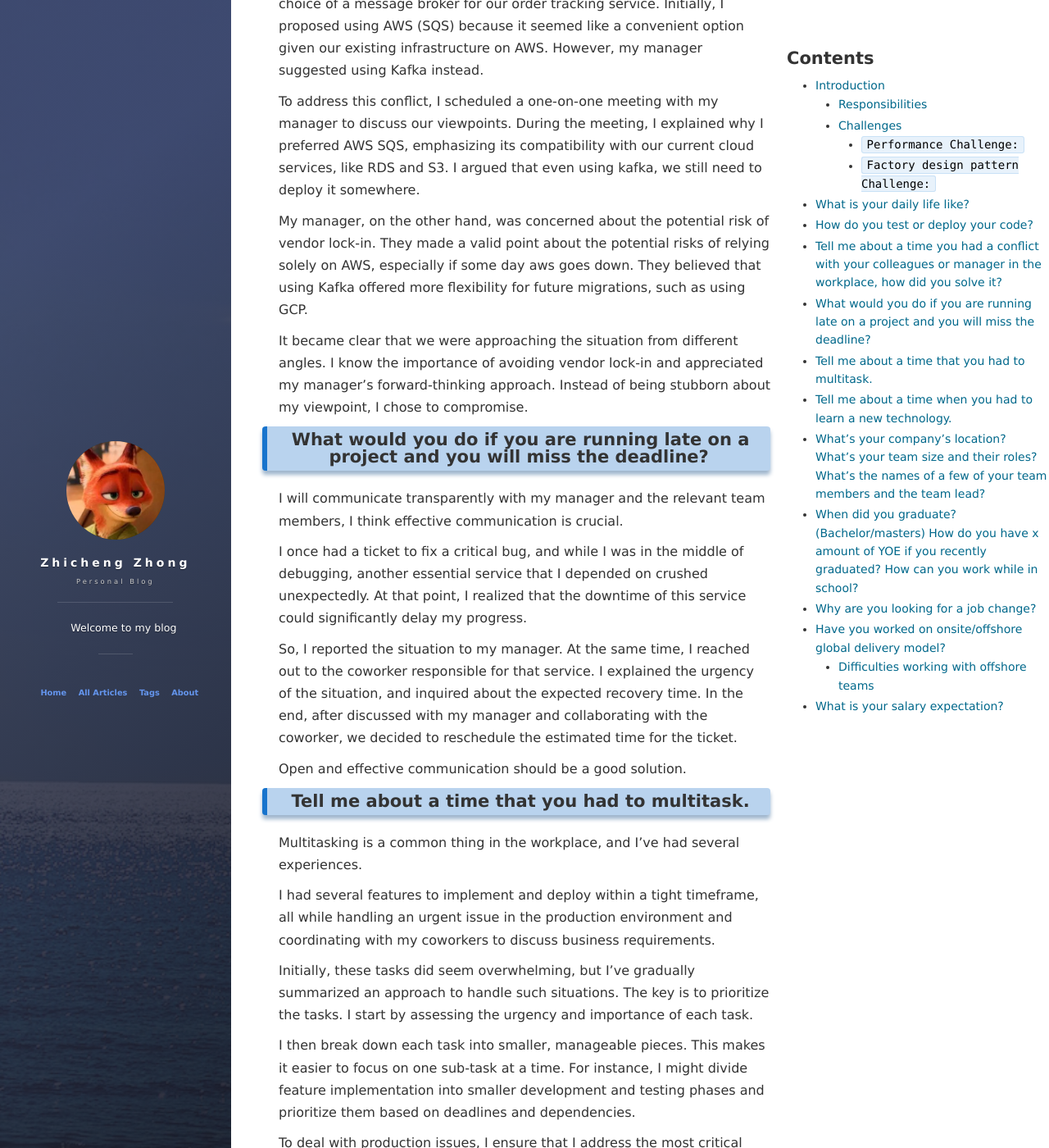
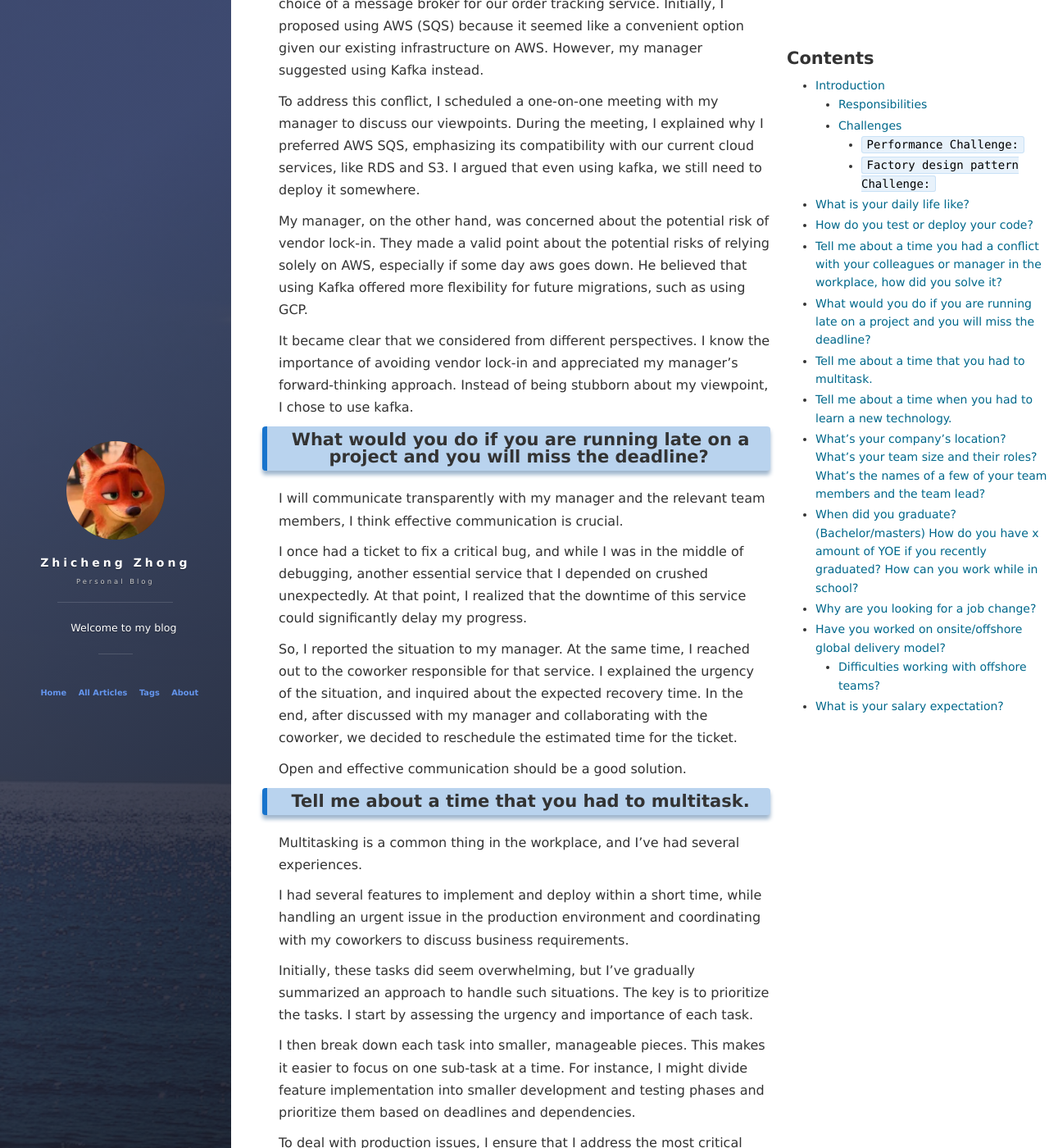
Before and after one commit to ChrisZZhong/chriszzhong.github.io, a Jekyll site: the page built from _posts/2022-09-10-script.md, in a window 1280 px wide and 1400 px high, scrolled down 3544 px. Shown: the whole window at 82% size. Built offline with Jekyll 4.4.1, drawn with Linux system fonts in a browser that asks for light colours; nearby versions of some CDN libraries; comment, search, counter and statistics services are not loaded; some of the changed text lies outside the part shown.

Commit message:
update daily english

```diff
--- a/_posts/2022-09-10-script.md
+++ b/_posts/2022-09-10-script.md
@@ -64,9 +64,9 @@
 
 To address this conflict, I scheduled a one-on-one meeting with my manager to discuss our viewpoints. During the meeting, I explained why I preferred AWS SQS, emphasizing its compatibility with our current cloud services, like RDS and S3. I argued that even using kafka, we still need to deploy it somewhere.
 
-My manager, on the other hand, was concerned about the potential risk of vendor lock-in. They made a valid point about the potential risks of relying solely on AWS, especially if some day aws goes down. They believed that using Kafka offered more flexibility for future migrations, such as using GCP.
+My manager, on the other hand, was concerned about the potential risk of vendor lock-in. They made a valid point about the potential risks of relying solely on AWS, especially if some day aws goes down. He believed that using Kafka offered more flexibility for future migrations, such as using GCP.
 
-It became clear that we were approaching the situation from different angles. I know the importance of avoiding vendor lock-in and appreciated my manager's forward-thinking approach. Instead of being stubborn about my viewpoint, I chose to compromise.
+It became clear that we considered from different perspectives. I know the importance of avoiding vendor lock-in and appreciated my manager's forward-thinking approach. Instead of being stubborn about my viewpoint, I chose to use kafka.
 
 ## What would you do if you are running late on a project and you will miss the deadline?
 
@@ -82,7 +82,7 @@
 
 Multitasking is a common thing in the workplace, and I've had several experiences.
 
-I had several features to implement and deploy within a tight timeframe, all while handling an urgent issue in the production environment and coordinating with my coworkers to discuss business requirements.
+I had several features to implement and deploy within a short time, while handling an urgent issue in the production environment and coordinating with my coworkers to discuss business requirements.
 
 Initially, these tasks did seem overwhelming, but I've gradually summarized an approach to handle such situations. The key is to prioritize the tasks. I start by assessing the urgency and importance of each task.
 
@@ -90,7 +90,7 @@
 
 To deal with production issues, I ensure that I address the most critical problem and communicate with team effectively.
 
-By gradually working through each task and systematically prioritizing and breaking them down into manageable chunks, I've found that I can meet the necessary deadlines.
+By gradually working through each task and systematically prioritizing and breaking them down into manageable chunks, I've found that I can handle multiple tasks.
 
 ## Tell me about a time when you had to learn a new technology.
 
@@ -119,7 +119,7 @@
 
 Yes, I have, previously we needed to have weekly meetings with offshore teams in China at night, to bridge the gap between teams, ensuring everyone was on the same page. The important thing is to communicate effectively.
 
-### Difficulties working with offshore teams
+### Difficulties working with offshore teams?
 
 Working with offshore teams can be challenging. The time difference can make it difficult to communicate effectively. Also, the cultural differences can lead to misunderstandings.
 
```
